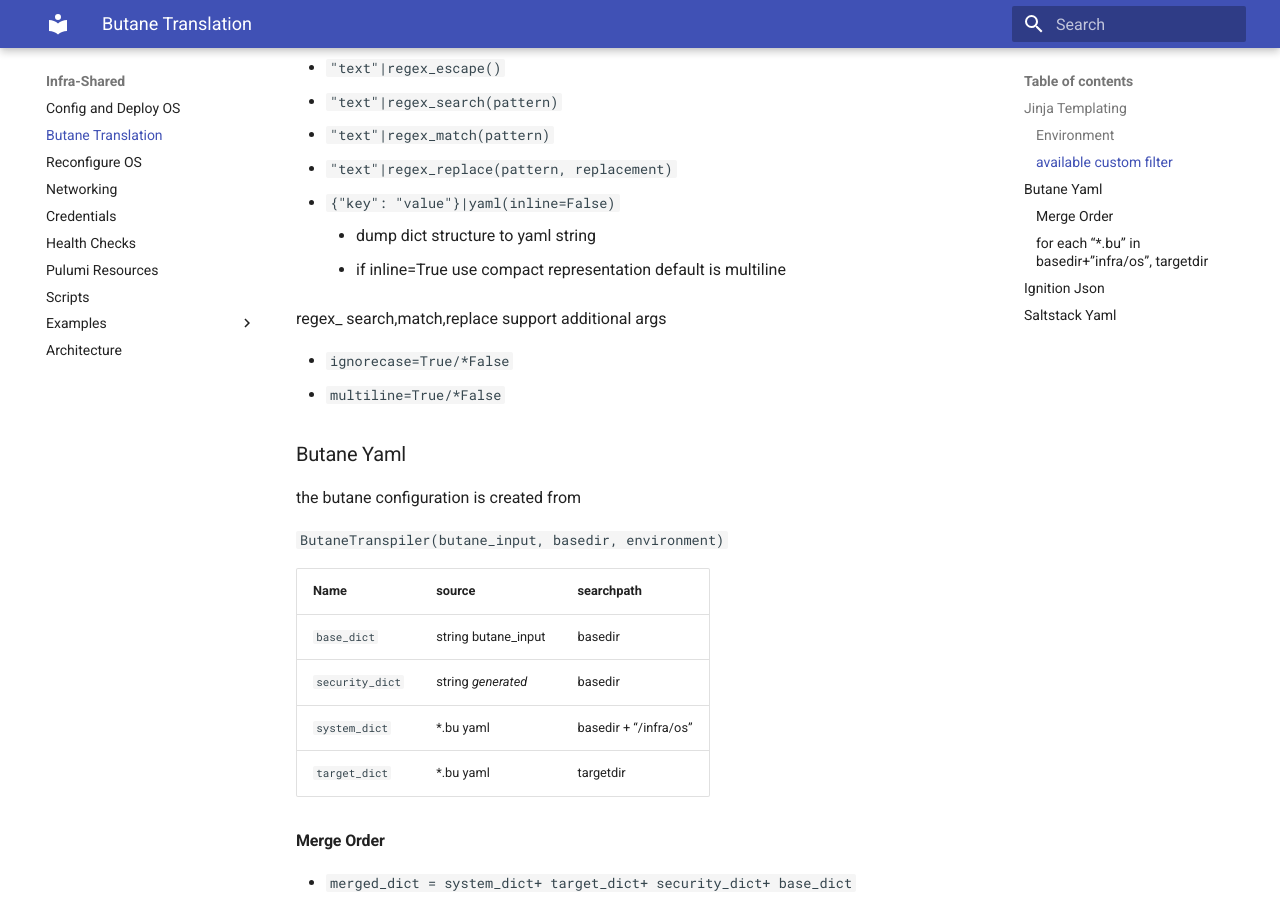
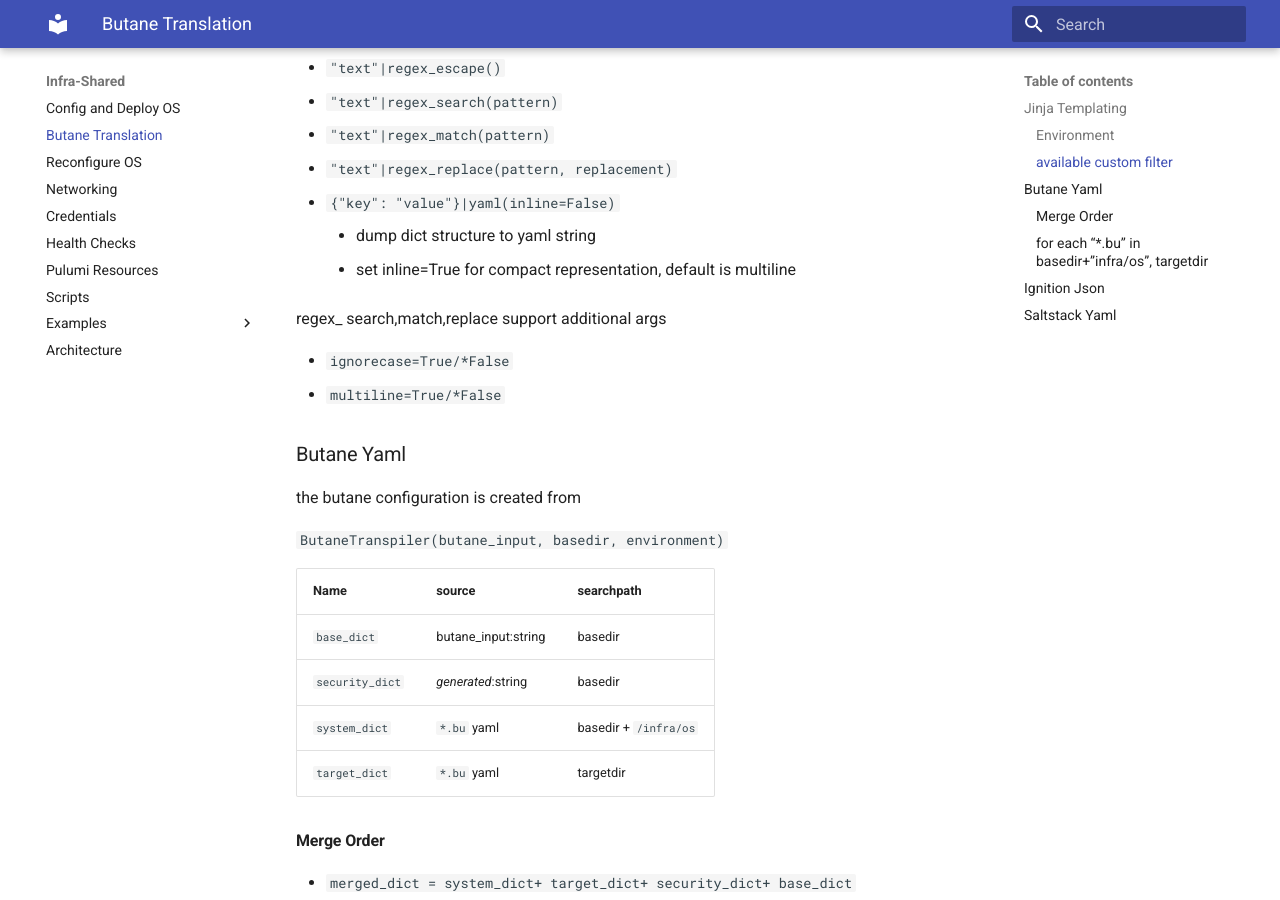
Before and after one commit to wuxxin/infra-shared, an MkDocs documentation site: the page built from docs/butane.md, in a window 1280 px wide and 900 px high, scrolled down 444 px. Built offline with MkDocs 1.6.1 and Material for MkDocs 9.7.7, drawn with Linux system fonts in a browser that asks for light colours.

Commit message:
update docs

```diff
--- a/docs/butane.md
+++ b/docs/butane.md
@@ -22,7 +22,7 @@
 - `"text"|regex_replace(pattern, replacement)`
 - `{"key": "value"}|yaml(inline=False)`
     - dump dict structure to yaml string
-    - if inline=True use compact representation default is multiline
+    - set inline=True for compact representation, default is multiline
 
 regex_ search,match,replace support additional args
 
@@ -37,10 +37,10 @@
 
 | Name | source |  searchpath
 |----|----|----
-| `base_dict`    | string butane_input | basedir
-| `security_dict`| string *generated*  | basedir
-| `system_dict`  | *.bu yaml | basedir + "/infra/os"
-| `target_dict`  | *.bu yaml | targetdir
+| `base_dict`    | butane_input:string | basedir
+| `security_dict`| *generated*:string  | basedir
+| `system_dict`  | `*.bu` yaml | basedir + `/infra/os`
+| `target_dict`  | `*.bu` yaml | targetdir
 
 #### Merge Order
 
```
Also changed, not shown: README.md (+16 -7 lines), docs/networking.md (+2 -0 lines).
